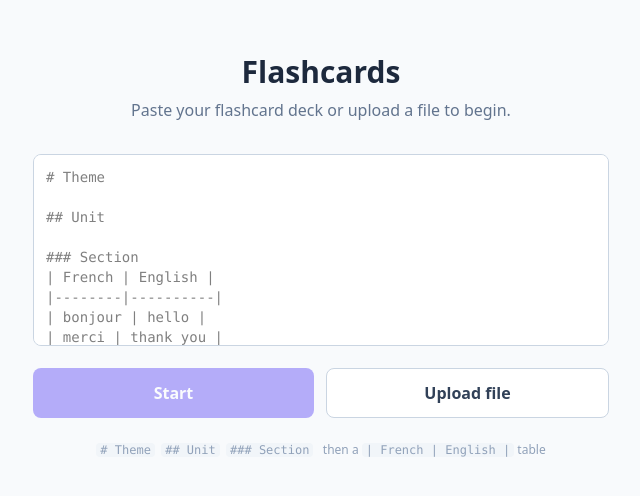
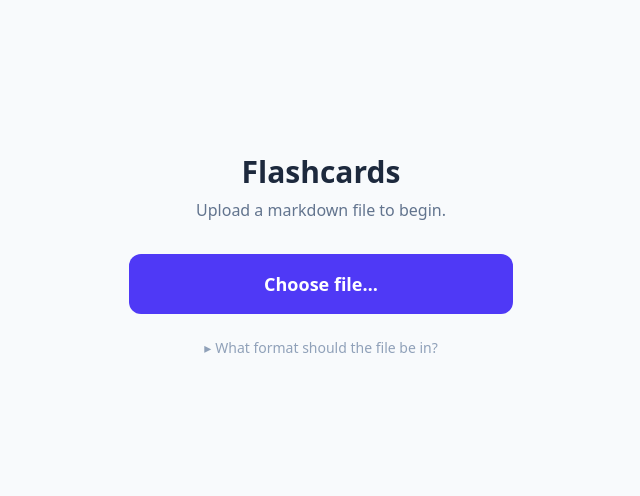
Before and after one commit to davenice/flashcards, a React (Vite) app: page /#/ in a window 1280 px wide. Shown: the part 144-640 px from the top of the page, without its empty margins (319-959 px from the left). Built offline with nearby package versions, Linux system fonts and the light colour scheme.

Commit message:
fix bugs

```diff
--- a/src/pages/HomePage.tsx
+++ b/src/pages/HomePage.tsx
@@ -3,9 +3,20 @@ import { useNavigate } from 'react-router-dom'
 import { parseMarkdown } from '../parser/parseMarkdown'
 import { useDeck } from '../state/DeckContext'
 
+const FORMAT_EXAMPLE = `# Theme name
+
+## Unit name
+
+### Section name
+| French | English |
+|--------|---------|
+| bonjour | hello |
+| merci | thank you |
+| au revoir | goodbye |`
+
 export function HomePage() {
-  const [text, setText] = useState('')
   const [error, setError] = useState<string | null>(null)
+  const [showFormat, setShowFormat] = useState(false)
   const { setDeck } = useDeck()
   const navigate = useNavigate()
   const fileRef = useRef<HTMLInputElement>(null)
@@ -21,59 +32,29 @@ export function HomePage() {
   }
 
   function handleFileChange(e: React.ChangeEvent<HTMLInputElement>) {
+    setError(null)
     const file = e.target.files?.[0]
     if (!file) return
     const reader = new FileReader()
-    reader.onload = ev => {
-      const content = ev.target?.result as string
-      setText(content)
-      handleParse(content)
-    }
+    reader.onload = ev => handleParse(ev.target?.result as string)
     reader.readAsText(file)
-  }
-
-  function handleSubmit(e: React.FormEvent) {
-    e.preventDefault()
-    handleParse(text)
+    // Reset so the same file can be re-selected if needed
+    e.target.value = ''
   }
 
   return (
     <div className="min-h-screen bg-slate-50 flex flex-col items-center justify-center p-4">
-      <div className="w-full max-w-xl">
+      <div className="w-full max-w-sm">
         <h1 className="text-3xl font-bold text-slate-800 mb-2 text-center">Flashcards</h1>
-        <p className="text-slate-500 text-center mb-8">Paste your flashcard deck or upload a file to begin.</p>
+        <p className="text-slate-500 text-center mb-8">Upload a markdown file to begin.</p>
 
-        <form onSubmit={handleSubmit} className="space-y-4">
-          <textarea
-            className="w-full h-48 p-3 border border-slate-300 rounded-lg font-mono text-sm resize-none focus:outline-none focus:ring-2 focus:ring-indigo-500 bg-white"
-            placeholder={`# Theme\n\n## Unit\n\n### Section\n| French | English |\n|--------|----------|\n| bonjour | hello |\n| merci | thank you |`}
-            value={text}
-            onChange={e => { setText(e.target.value); setError(null) }}
-            aria-label="Paste flashcard markdown"
-          />
-
-          {error && (
-            <p role="alert" className="text-red-600 text-sm bg-red-50 border border-red-200 rounded p-3">
-              {error}
-            </p>
-          )}
-
-          <div className="flex gap-3">
-            <button
-              type="submit"
-              disabled={!text.trim()}
-              className="flex-1 py-3 bg-indigo-600 text-white font-semibold rounded-lg hover:bg-indigo-700 disabled:opacity-40 disabled:cursor-not-allowed transition-colors"
-            >
-              Start
-            </button>
         <button
           type="button"
           onClick={() => fileRef.current?.click()}
-              className="flex-1 py-3 bg-white text-slate-700 font-semibold rounded-lg border border-slate-300 hover:bg-slate-50 transition-colors"
+          className="w-full py-4 bg-indigo-600 text-white font-semibold rounded-xl hover:bg-indigo-700 transition-colors text-lg min-h-[56px]"
         >
-              Upload file
+          Choose file…
         </button>
-          </div>
 
         <input
           ref={fileRef}
@@ -84,14 +65,28 @@ export function HomePage() {
           aria-hidden="true"
           tabIndex={-1}
         />
-        </form>
 
-        <p className="mt-6 text-xs text-slate-400 text-center">
-          <code className="bg-slate-100 px-1 rounded"># Theme</code> &nbsp;
-          <code className="bg-slate-100 px-1 rounded">## Unit</code> &nbsp;
-          <code className="bg-slate-100 px-1 rounded">### Section</code> &nbsp;
-          then a <code className="bg-slate-100 px-1 rounded">| French | English |</code> table
+        {error && (
+          <p role="alert" className="mt-4 text-red-600 text-sm bg-red-50 border border-red-200 rounded-lg p-3">
+            {error}
           </p>
+        )}
+
+        <button
+          type="button"
+          onClick={() => setShowFormat(f => !f)}
+          className="mt-6 w-full text-sm text-slate-400 hover:text-slate-600 transition-colors flex items-center justify-center gap-1"
+          aria-expanded={showFormat}
+        >
+          <span>{showFormat ? '▾' : '▸'}</span>
+          What format should the file be in?
+        </button>
+
+        {showFormat && (
+          <div className="mt-3 rounded-xl border border-slate-200 bg-white overflow-hidden">
+            <pre className="p-4 text-xs text-slate-600 font-mono leading-relaxed overflow-x-auto whitespace-pre">{FORMAT_EXAMPLE}</pre>
+          </div>
+        )}
       </div>
     </div>
   )
--- a/src/pages/SessionPage.tsx
+++ b/src/pages/SessionPage.tsx
@@ -53,7 +53,10 @@ export function SessionPage({ session, dispatch }: Props) {
             result={lastResult.result}
             correctAnswer={current.answer}
             userAnswer={session.lastUserAnswer}
-            onOverride={() => dispatch({ type: 'OVERRIDE_CORRECT' })}
+            onOverride={() => {
+              dispatch({ type: 'OVERRIDE_CORRECT' })
+              dispatch({ type: 'ADVANCE' })
+            }}
             onNext={() => dispatch({ type: 'ADVANCE' })}
             isLast={isLast}
           />
--- a/src/pages/SetupPage.tsx
+++ b/src/pages/SetupPage.tsx
@@ -1,5 +1,5 @@
 import { useState } from 'react'
-import { useNavigate } from 'react-router-dom'
+import { useNavigate, Navigate } from 'react-router-dom'
 import { useDeck } from '../state/DeckContext'
 import { HierarchySelector } from '../components/HierarchySelector'
 import { DirectionToggle } from '../components/DirectionToggle'
@@ -17,13 +17,11 @@ export function SetupPage({ dispatch }: Props) {
   const [selected, setSelected] = useState<Set<string>>(new Set())
   const [direction, setDirection] = useState<Direction>('fr-to-en')
 
-  if (!deck) {
-    navigate('/')
-    return null
-  }
+  if (!deck) return <Navigate to="/" replace />
+  const loadedDeck = deck
 
   function handleStart() {
-    const cards = buildDeck(deck!, { selectedSections: selected }, direction)
+    const cards = buildDeck(loadedDeck, { selectedSections: selected }, direction)
     if (cards.length === 0) return
     dispatch({ type: 'START_SESSION', cards })
     navigate('/session')
@@ -31,7 +29,7 @@ export function SetupPage({ dispatch }: Props) {
 
   const totalSelected = selected.size === 0
     ? deck.allCards.length
-    : deck.themes.flatMap(t => t.units.flatMap(u =>
+    : loadedDeck.themes.flatMap(t => t.units.flatMap(u =>
         u.sections.filter(s => {
           const key = [t.name, u.name, s.name].join('|||')
           return selected.has(key)
@@ -64,7 +62,7 @@ export function SetupPage({ dispatch }: Props) {
               (leave all unchecked to study everything)
             </span>
           </h2>
-          <HierarchySelector deck={deck} selected={selected} onChange={setSelected} />
+          <HierarchySelector deck={loadedDeck} selected={selected} onChange={setSelected} />
         </div>
 
         <button
--- a/src/pages/SummaryPage.tsx
+++ b/src/pages/SummaryPage.tsx
@@ -1,7 +1,6 @@
-import { useNavigate } from 'react-router-dom'
+import { useNavigate, Navigate } from 'react-router-dom'
 import type { SessionState } from '../types'
 import type { SessionAction } from '../state/sessionReducer'
-import { useDeck } from '../state/DeckContext'
 
 interface Props {
   session: SessionState
@@ -24,12 +23,8 @@ const SCORE_MESSAGE = (pct: number) => {
 
 export function SummaryPage({ session, dispatch }: Props) {
   const navigate = useNavigate()
-  const { deck } = useDeck()
 
-  if (session.results.length === 0) {
-    navigate('/')
-    return null
-  }
+  if (session.results.length === 0) return <Navigate to="/" replace />
 
   const total = session.results.length
   const correct = session.results.filter(r => r.result === 'correct' || r.result === 'overridden').length
@@ -37,7 +32,6 @@ export function SummaryPage({ session, dispatch }: Props) {
   const wrong = session.results.filter(r => r.result === 'incorrect')
 
   function handleRetest() {
-    if (!deck) return
     const wrongCards = wrong.map(r => r.sessionCard)
     dispatch({ type: 'START_SESSION', cards: wrongCards })
     navigate('/session')
```
Also changed, not shown: 1 other file (tests, documents, lock files or other folders). Lines whose indentation alone changed are shown as unchanged.
